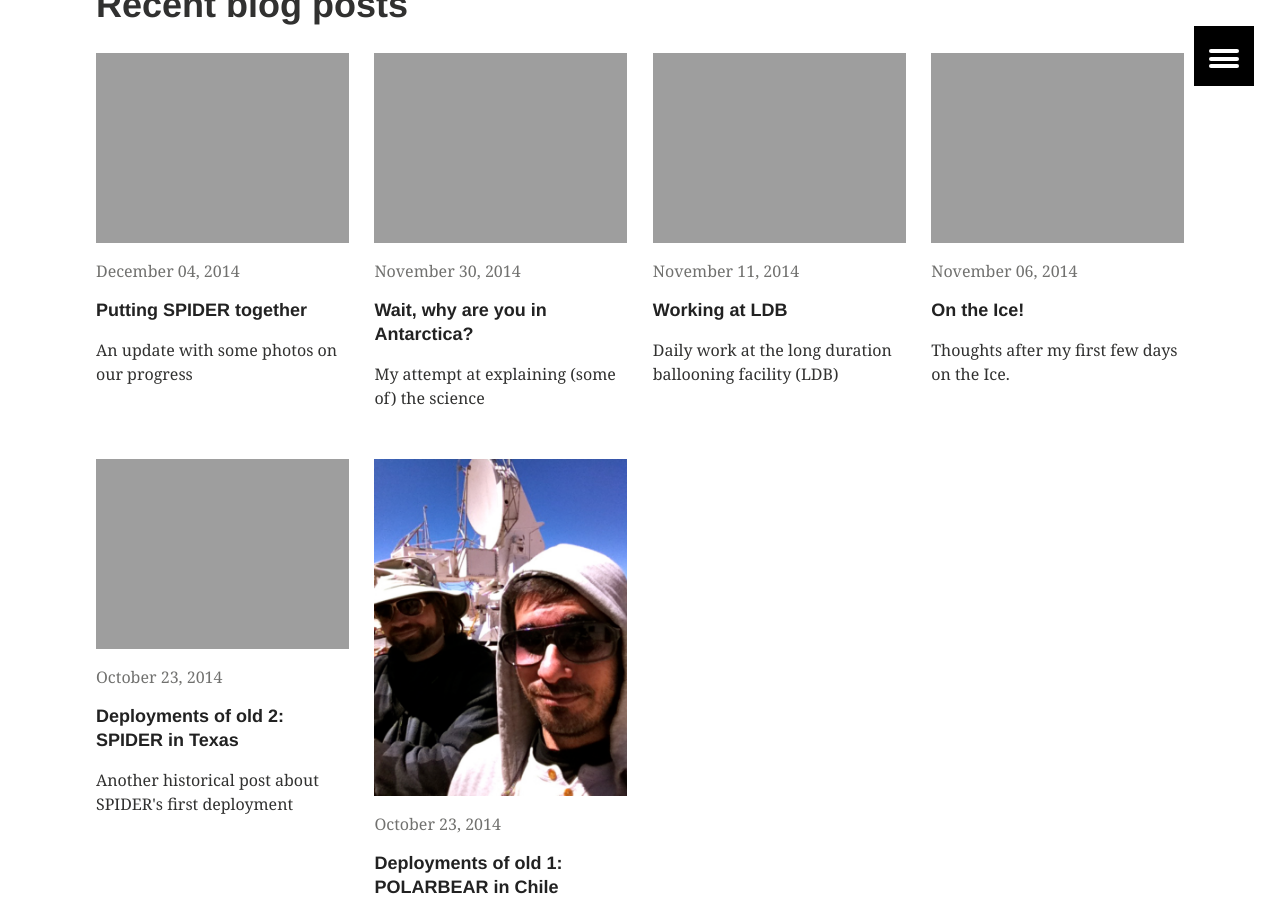
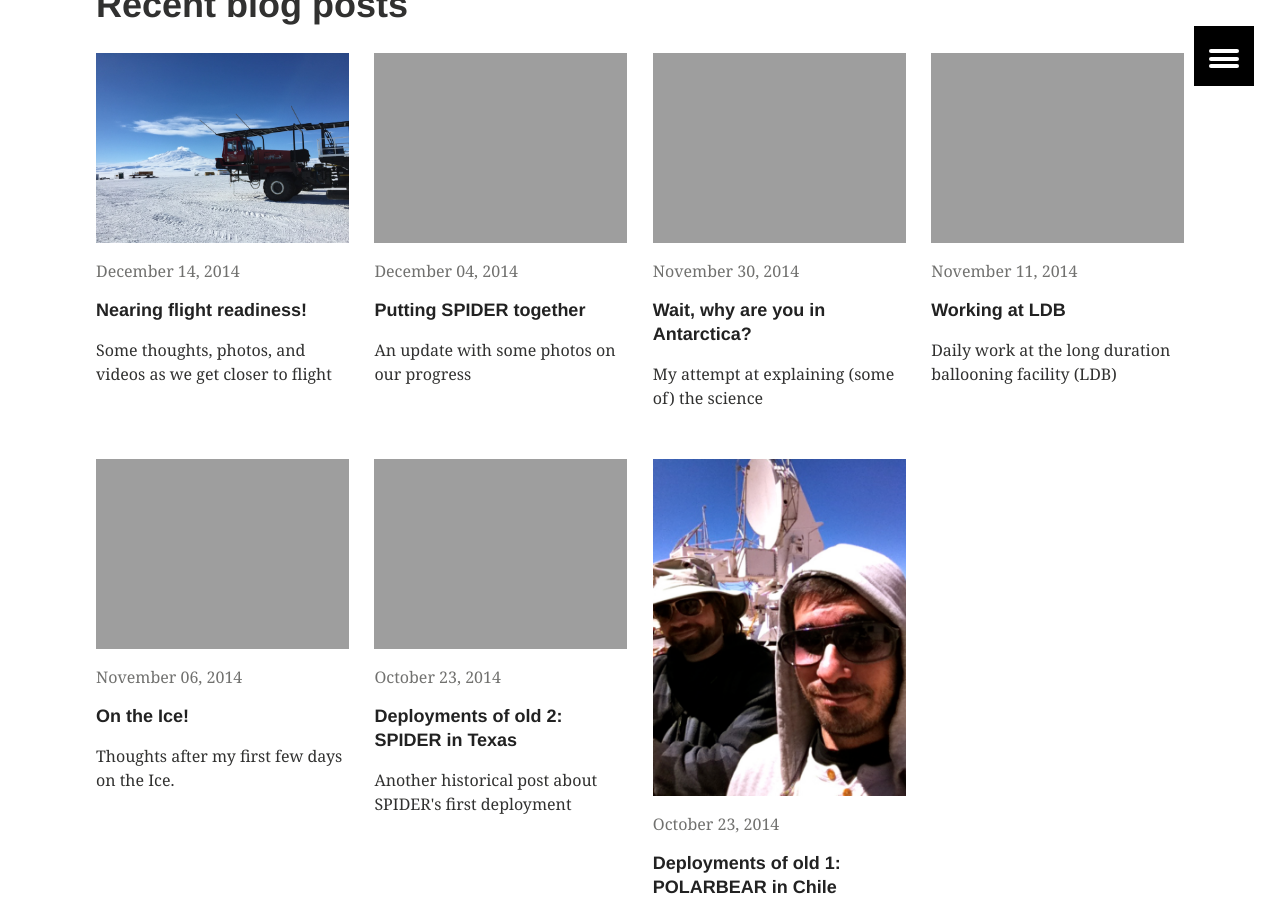
Before and after one commit to zkermish/zkermish.github.io, a Jekyll site: the page built from index.md, in a window 1280 px wide and 900 px high, scrolled down 715 px. Built offline with Jekyll 4.4.1, drawn with Linux system fonts in a browser that asks for light colours.

Commit message:
New post with scanning videos

```diff
--- /dev/null
+++ b/_posts/articles/2014-12-14-nearing-flight-readiness.md
@@ -0,0 +1,43 @@
+---
+title: "Nearing flight readiness!"
+layout: article
+modified:
+categories: articles
+excerpt: "Some thoughts, photos, and videos as we get closer to flight"
+tags: [SPIDER, deployment]
+image:
+  feature: highres/theboss.jpg
+  teaser:  theboss.jpg
+  thumb:  theboss.jpg
+---
+
+It's been an exciting week here on the Ice.  The other two experiments here with us, ANITA and COSI, have declared themselves 'flight ready' and gone through compatibility testing with a hang test on the launch vehicle. That means the science teams are pleased with the functionality of their fully integrated instruments, and CSBF is happy with how the experiment interacts with their equipment. So now they wait for a launch opportunity.
+
+The circumpolar wind pattern has set up as of about last week, but flight opportunities only occur when the weather is just right. It's a bit of a Goldilocks-like situation: there have been four scrubbed launch opportunities over the past week because the winds were slightly too strong, or there was a weather system coming in that was deemed too risky. Moods have been swinging wildly as a possible launch opportunity (often, with an early morning start to the day) turns into a scrubbed launch. Hopefully, ANITA and COSI will launch soon. The longer their flights are delayed, the bigger the risk for us in getting a good launch window.
+
+"The Boss" is the launch vehicle here at LDB, an impressive piece of machinery that hoists the payload, will drive it to the launch pad on launch day, and then drive around with the payload to follow the balloon's initial trajectory and help guide the payload for a smooth start. COSI and ANITA both had their hang tests with the Boss over the past few weeks.
+
+<figure>
+        <a href="{{ site.url }}/images/highres/theboss.jpg"><img src="{{ site.url }}/images/theboss.jpg"></a>
+        <figcaption>The cabin of "The Boss".</figcaption>
+</figure>
+
+<figure>
+        <a href="{{ site.url }}/images/highres/anita_on_the_boss2.jpg"><img src="{{ site.url }}/images/anita_on_the_boss2.jpg"></a>
+        <figcaption>ANITA on the Boss for it's hang test with Erebus in the background.</figcaption>
+</figure>
+
+<figure>
+        <a href="{{ site.url }}/images/highres/anita_on_the_boss1.jpg"><img src="{{ site.url }}/images/anita_on_the_boss1.jpg"></a>
+        <figcaption>A closer view of ANITA on the Boss.  ANITA searches for high-energy neutrinos interacting with the Antarctic ice. All the horn shaped antennas you see are radio receivers that will be pointed down at a the ice of the continent.  Neutrinos interacting in the ice will emit radio waves via the Askaryan effect, an analog of Cherenkov light. </figcaption>
+</figure>
+
+
+Things in the SPIDER highbay have also been moving along well as we prepare for our own flight. We always knew we'd be the final launch; the cryogenic aspects of our payload add a lot of time to the integration schedule, and the system is a complicated beast. Despite all that, we're only about a week away from declaring ourselves flight ready! We're now happily practicing scanning the telescope in full-flight-mode during the night shift, where the observations and detector optimization are all done autonomously.
+
+
+<iframe width="560" height="315" src="//www.youtube.com/embed/c2X9um6qdPA" frameborder="0" allowfullscreen></iframe>
+The above timelapse video shows the very first scans of SPIDER in the highbay here in Antarctica. I filmed this one in the hated vertical-iPhone orientation because I wanted to capture the entire system, from the pivot, ropes and spreader bar up at the very top, to the reactional wheel spinning at the bottom. A calibration tool we use called a Fourier spectrometer (FTS) is mounted on one of the telescopes. The FTS tells us the frequency response of our detectors. The time-lapse give a false sense of speed to the smooth, slow and steady scanning that occurs in reality.
+
+<iframe width="560" height="315" src="//www.youtube.com/embed/0Igg9i0vR1g" frameborder="0" allowfullscreen></iframe>
+This time-lapse cuts out the pivot and top of the ropes from view, but you get a better view of the telescope. In addition to the back-and-forth motion in azimuth, you can see very small motions in elevation.
```
Also changed, not shown: _posts/articles/2014-12-04-progress.md (+2 -0 lines), images/anita_on_the_boss1.jpg (added), images/anita_on_the_boss2.jpg (added), images/anne_and_penguin.jpg (added), images/ferguson.jpg (added), images/highres/anne_and_penguin.jpg (added), images/theboss.jpg (added), 3 other files.
